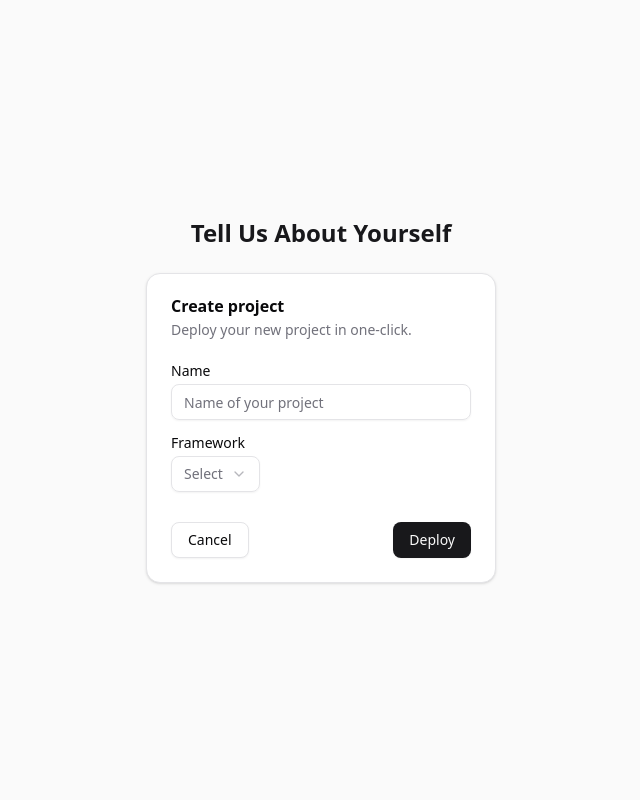
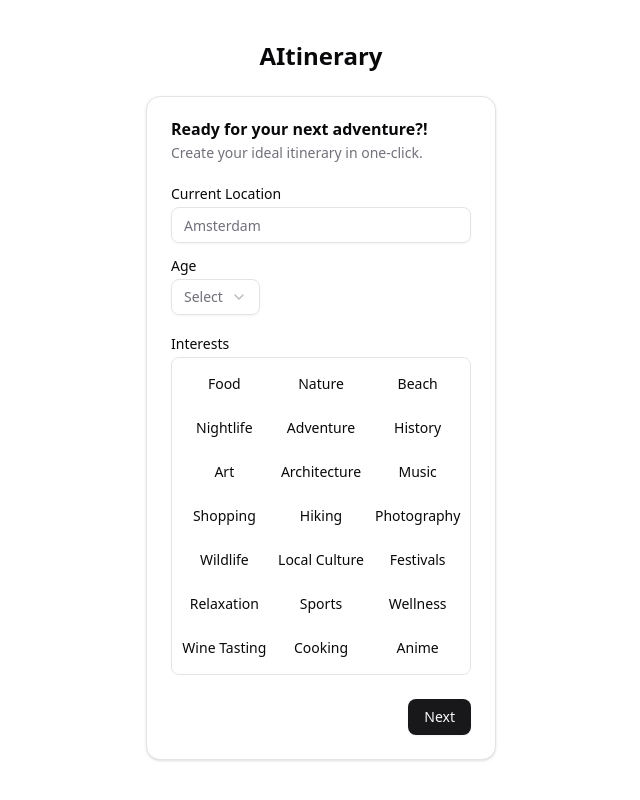
Before and after one commit to PatAkil/aitinerary, a Next.js app: page / in a window 1280 px wide. Shown: the whole page, without its empty margins (319-959 px from the left). Built offline with nearby package versions, Linux system fonts and the light colour scheme.

Commit message:
[APP] sets up personal info form component

```diff
--- a/package.json
+++ b/package.json
@@ -13,6 +13,8 @@
     "@radix-ui/react-label": "^2.1.2",
     "@radix-ui/react-select": "^2.1.6",
     "@radix-ui/react-slot": "^1.1.2",
+    "@radix-ui/react-toggle": "^1.1.2",
+    "@radix-ui/react-toggle-group": "^1.1.2",
     "class-variance-authority": "^0.7.1",
     "clsx": "^2.1.1",
     "i": "^0.3.7",
--- a/src/app/page.tsx
+++ b/src/app/page.tsx
@@ -16,48 +16,84 @@ import {
   SelectValue,
 } from "@/components/ui/select";
 import { Input } from "@/components/ui/input";
+import { ToggleGroup, ToggleGroupItem } from "@/components/ui/toggle-group";
+
+const interestOptions = [
+  { value: "food", label: "Food" },
+  { value: "nature", label: "Nature" },
+  { value: "beach", label: "Beach" },
+  { value: "nightlife", label: "Nightlife" },
+  { value: "adventure", label: "Adventure" },
+  { value: "history", label: "History" },
+  { value: "art", label: "Art" },
+  { value: "architecture", label: "Architecture" },
+  { value: "music", label: "Music" },
+  { value: "shopping", label: "Shopping" },
+  { value: "hiking", label: "Hiking" },
+  { value: "photography", label: "Photography" },
+  { value: "wildlife", label: "Wildlife" },
+  { value: "local-culture", label: "Local Culture" },
+  { value: "festivals", label: "Festivals" },
+  { value: "relaxation", label: "Relaxation" },
+  { value: "sports", label: "Sports" },
+  { value: "wellness", label: "Wellness" },
+  { value: "wine-tasting", label: "Wine Tasting" },
+  { value: "cooking", label: "Cooking" },
+  { value: "anime", label: "Anime" },
+];
 
 export default function Home() {
   return (
-    <main className="flex min-h-screen items-center justify-center bg-zinc-50 p-4">
+    <main className="flex min-h-screen items-center justify-center ">
       <div className="flex items-center justify-center flex-col">
-        <h1 className="mb-6 text-center text-2xl font-bold text-zinc-900">
-          Tell Us About Yourself
-        </h1>
+        <h1 className="mb-6 text-center text-2xl font-bold ">AItinerary</h1>
         <Card className="w-[350px]">
           <CardHeader>
-            <CardTitle>Create project</CardTitle>
+            <CardTitle>Ready for your next adventure?!</CardTitle>
             <CardDescription>
-              Deploy your new project in one-click.
+              Create your ideal itinerary in one-click.
             </CardDescription>
           </CardHeader>
           <CardContent>
             <form>
               <div className="grid w-full items-center gap-4">
                 <div className="flex flex-col space-y-1.5">
-                  <Label htmlFor="name">Name</Label>
-                  <Input id="name" placeholder="Name of your project" />
+                  <Label htmlFor="currentLocation">Current Location</Label>
+                  <Input id="currentLocation" placeholder="Amsterdam" />
                 </div>
                 <div className="flex flex-col space-y-1.5">
-                  <Label htmlFor="framework">Framework</Label>
+                  <Label htmlFor="Age">Age</Label>
                   <Select>
-                    <SelectTrigger id="framework">
+                    <SelectTrigger id="Age">
                       <SelectValue placeholder="Select" />
                     </SelectTrigger>
                     <SelectContent position="popper">
-                      <SelectItem value="next">Next.js</SelectItem>
-                      <SelectItem value="sveltekit">SvelteKit</SelectItem>
-                      <SelectItem value="astro">Astro</SelectItem>
-                      <SelectItem value="nuxt">Nuxt.js</SelectItem>
+                      <SelectItem value="18-24">18-24</SelectItem>
+                      <SelectItem value="25-34">25-34</SelectItem>
+                      <SelectItem value="35-44">35-44</SelectItem>
+                      <SelectItem value="45-54">45-54</SelectItem>
+                      <SelectItem value="55+">55+</SelectItem>
                     </SelectContent>
                   </Select>
+                </div>
+                <div className="flex flex-col space-y-1.5">
+                  <Label htmlFor="Age">Interests</Label>
+                  <ToggleGroup
+                    className="grid grid-cols-3 gap-2 border rounded-md p-2"
+                    type="multiple"
+                  >
+                    {interestOptions.map(({ value, label }) => (
+                      <>
+                        <ToggleGroupItem value={value}>{label}</ToggleGroupItem>
+                      </>
+                    ))}
+                  </ToggleGroup>
                 </div>
               </div>
             </form>
           </CardContent>
-          <CardFooter className="flex justify-between">
-            <Button variant="outline">Cancel</Button>
-            <Button>Deploy</Button>
+          <CardFooter className="flex flex-row-reverse">
+            <Button>Next</Button>
           </CardFooter>
         </Card>
       </div>
--- /dev/null
+++ b/src/components/ui/toggle-group.tsx
@@ -0,0 +1,73 @@
+"use client";
+
+import * as React from "react";
+import * as ToggleGroupPrimitive from "@radix-ui/react-toggle-group";
+import { type VariantProps } from "class-variance-authority";
+
+import { cn } from "@/lib/utils";
+import { toggleVariants } from "@/components/ui/toggle";
+
+const ToggleGroupContext = React.createContext<
+  VariantProps<typeof toggleVariants>
+>({
+  size: "default",
+  variant: "default",
+});
+
+function ToggleGroup({
+  className,
+  variant,
+  size,
+  children,
+  ...props
+}: React.ComponentProps<typeof ToggleGroupPrimitive.Root> &
+  VariantProps<typeof toggleVariants>) {
+  return (
+    <ToggleGroupPrimitive.Root
+      data-slot="toggle-group"
+      data-variant={variant}
+      data-size={size}
+      className={cn(
+        "group/toggle-group flex w-fit items-center rounded-md data-[variant=outline]:shadow-xs",
+        className,
+      )}
+      {...props}
+    >
+      <ToggleGroupContext.Provider value={{ variant, size }}>
+        {children}
+      </ToggleGroupContext.Provider>
+    </ToggleGroupPrimitive.Root>
+  );
+}
+
+function ToggleGroupItem({
+  className,
+  children,
+  variant,
+  size,
+  ...props
+}: React.ComponentProps<typeof ToggleGroupPrimitive.Item> &
+  VariantProps<typeof toggleVariants>) {
+  const context = React.useContext(ToggleGroupContext);
+
+  return (
+    <ToggleGroupPrimitive.Item
+      data-slot="toggle-group-item"
+      data-variant={context.variant || variant}
+      data-size={context.size || size}
+      className={cn(
+        toggleVariants({
+          variant: context.variant || variant,
+          size: context.size || size,
+        }),
+        "min-w-0 flex-1 shrink-0 rounded-none shadow-none first:rounded-l-md last:rounded-r-md focus:z-10 focus-visible:z-10 data-[variant=outline]:border-l-0 data-[variant=outline]:first:border-l",
+        className,
+      )}
+      {...props}
+    >
+      {children}
+    </ToggleGroupPrimitive.Item>
+  );
+}
+
+export { ToggleGroup, ToggleGroupItem };
--- /dev/null
+++ b/src/components/ui/toggle.tsx
@@ -0,0 +1,47 @@
+"use client";
+
+import * as React from "react";
+import * as TogglePrimitive from "@radix-ui/react-toggle";
+import { cva, type VariantProps } from "class-variance-authority";
+
+import { cn } from "@/lib/utils";
+
+const toggleVariants = cva(
+  "inline-flex items-center justify-center gap-2 rounded-md text-sm font-medium hover:bg-muted hover:text-muted-foreground disabled:pointer-events-none disabled:opacity-50 data-[state=on]:bg-accent data-[state=on]:text-accent-foreground [&_svg]:pointer-events-none [&_svg:not([class*='size-'])]:size-4 [&_svg]:shrink-0 focus-visible:border-ring focus-visible:ring-ring/50 focus-visible:ring-[3px] outline-none transition-[color,box-shadow] aria-invalid:ring-destructive/20 dark:aria-invalid:ring-destructive/40 aria-invalid:border-destructive whitespace-nowrap",
+  {
+    variants: {
+      variant: {
+        default: "bg-transparent",
+        outline:
+          "border border-input bg-transparent shadow-xs hover:bg-accent hover:text-accent-foreground",
+      },
+      size: {
+        default: "h-9 px-2 min-w-9",
+        sm: "h-8 px-1.5 min-w-8",
+        lg: "h-10 px-2.5 min-w-10",
+      },
+    },
+    defaultVariants: {
+      variant: "default",
+      size: "default",
+    },
+  },
+);
+
+function Toggle({
+  className,
+  variant,
+  size,
+  ...props
+}: React.ComponentProps<typeof TogglePrimitive.Root> &
+  VariantProps<typeof toggleVariants>) {
+  return (
+    <TogglePrimitive.Root
+      data-slot="toggle"
+      className={cn(toggleVariants({ variant, size, className }))}
+      {...props}
+    />
+  );
+}
+
+export { Toggle, toggleVariants };
```
Also changed, not shown: 1 other file (tests, documents, lock files or other folders).
